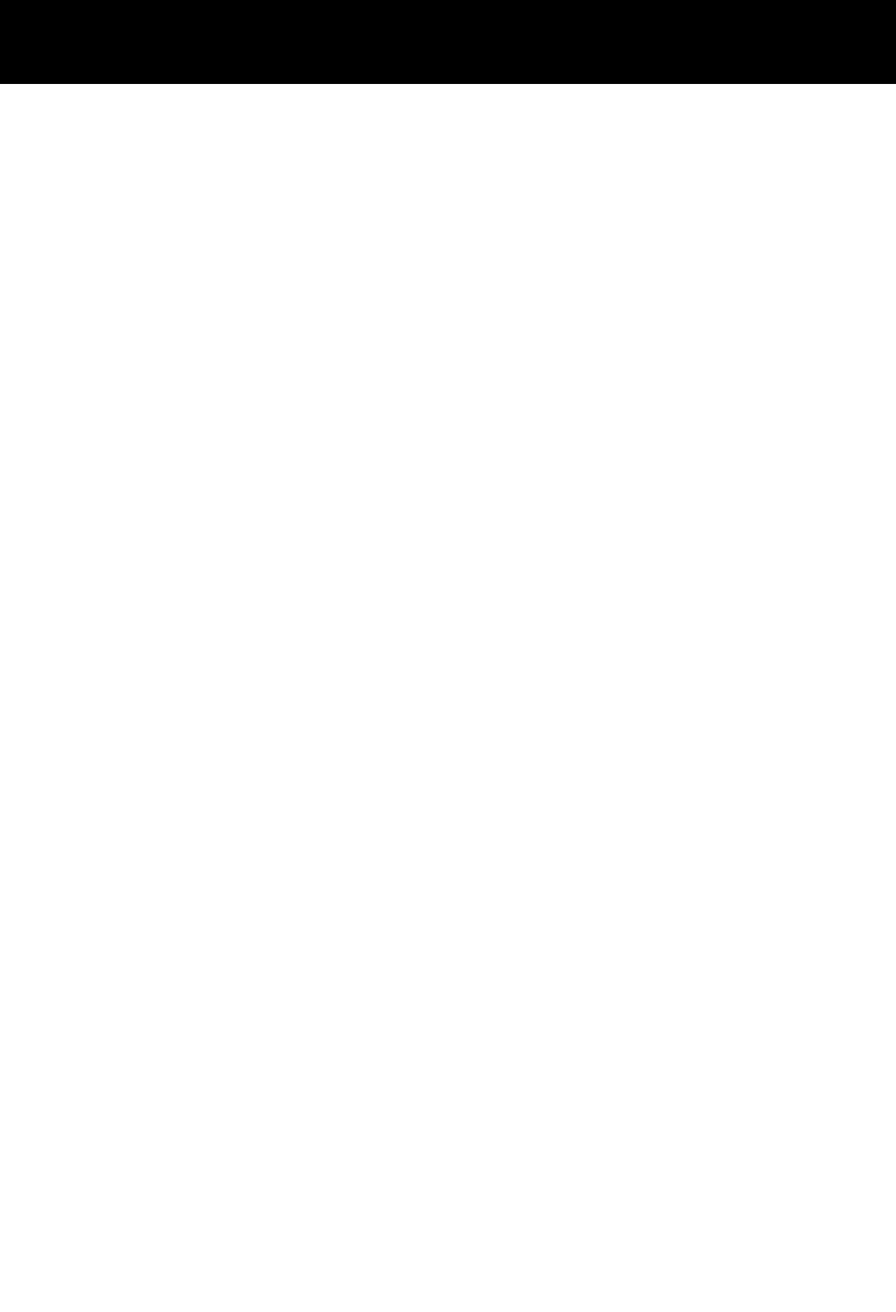
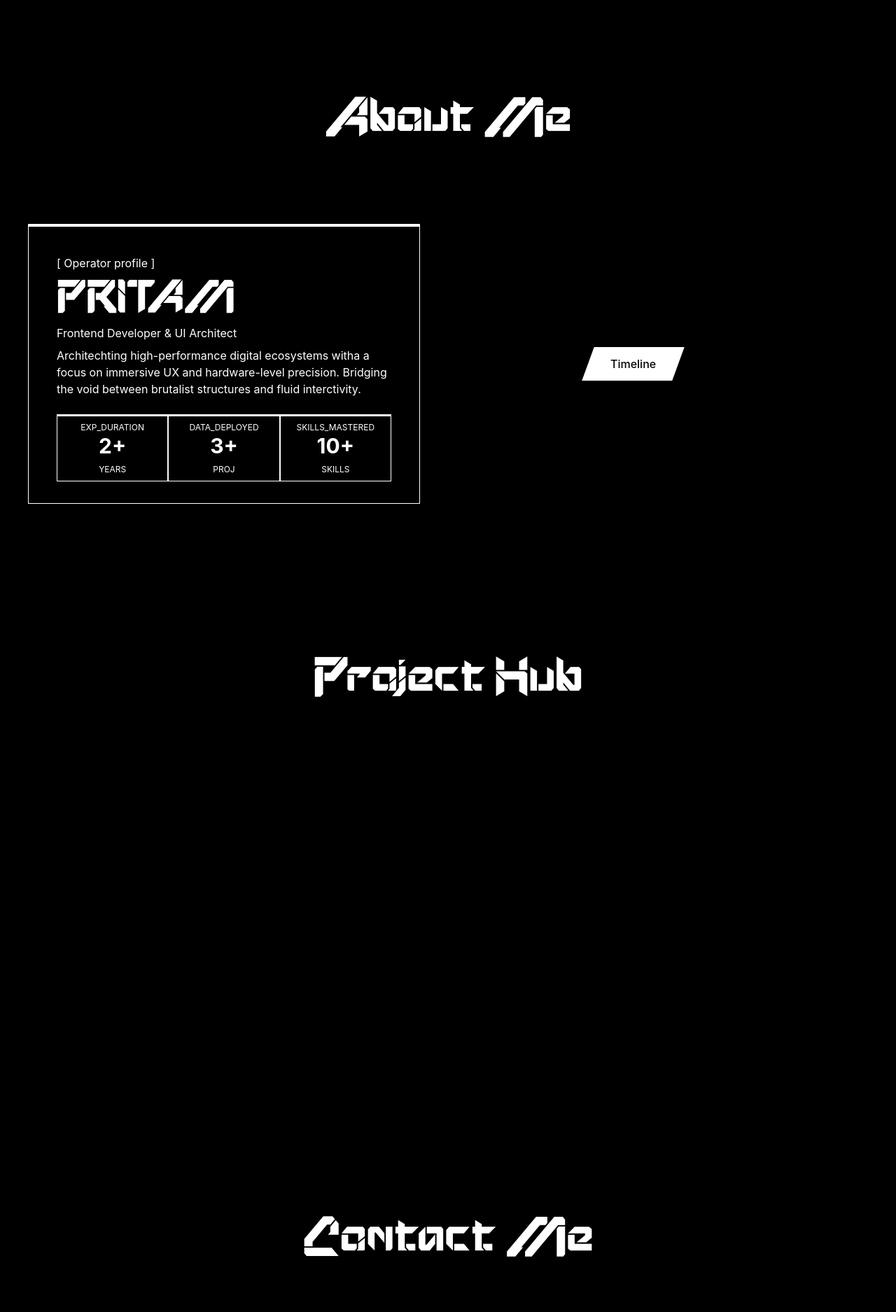
Before and after one commit to Pritamx4/Portfolio, a React (Vite) app: page / in a window 1280 px wide. Shown: the part 680-2555 px from the top of the page at 70% size. Before the commit the page ends 800 px from the top, so only its background shows below. Built offline with nearby package versions, Linux system fonts and the light colour scheme; a web font is replaced by a local one.

Commit message:
some small fixes

```diff
--- a/src/App.jsx
+++ b/src/App.jsx
@@ -12,12 +12,10 @@
         <Navbar/>
       </div>
       <div className="h-screen w-full bg-black text-white">
-        <Routes>
-        <Route path="/" element={<Home />} />
-        <Route path="/about" element={<About />} />
-        <Route path="/project" element={<Project />} />
-        <Route path="/contact" element={<Contact />} />
-      </Routes>
+        <Home />
+        <About />
+        <Project />
+        <Contact />
       </div>
     </>
   );
--- a/src/components/Navbar.jsx
+++ b/src/components/Navbar.jsx
@@ -1,4 +1,3 @@
-import { Link } from 'react-router-dom';
 import Logo from '../assets/px4 main logo.svg';
 const Navbar = () => {
   return (
@@ -7,10 +6,10 @@
         <img src={Logo} alt="PX4 logo" className="h-full w-full object-contain" />
       </div>
       <div className="flex justify-between gap-4 px-4 py-2">
-        <Link to="/">Home</Link>
-        <Link to="/about">About</Link>
-        <Link to="/project">Project</Link>
-        <Link to="/contact">Contact</Link>
+        <a href="#home">Home</a>
+        <a href="#about">About</a>
+        <a href="#project">Project</a>
+        <a href="#contact">Contact</a>
       </div>
     </div>
   );
--- a/src/main.jsx
+++ b/src/main.jsx
@@ -4,7 +4,5 @@
 import './index.css';
 
 ReactDom.createRoot(document.getElementById('root')).render(
-  <BrowserRouter>
     <App />
-  </BrowserRouter>
 );
--- a/src/pages/About.jsx
+++ b/src/pages/About.jsx
@@ -4,11 +4,11 @@
 
 const About = () => {
   return (
-    <div className="h-screen w-full bg-black justify-center">
+    <div id="about" className="h-screen w-full bg-black justify-center">
       <h1 className="h-20 w-full font-[ZeroMaster] text-7xl text-white items-center justify-center flex absolute left-0 z-20">
         About Me
       </h1>
-      <div className='flex'>
+      <div className="flex">
         <AboutLeft />
         <AboutRight />
       </div>
--- a/src/pages/Contact.jsx
+++ b/src/pages/Contact.jsx
@@ -1,10 +1,12 @@
-import ContactLeft from "../components/ContactLeft";
-import ContactRight from "../components/ContactRight";
-
+import ContactLeft from '../components/ContactLeft';
+import ContactRight from '../components/ContactRight';
 
 const Contact = () => {
   return (
-    <div className="relative flex h-screen w-full items-center justify-center bg-black">
+    <div
+      id="contact"
+      className="relative flex h-screen w-full items-center justify-center bg-black"
+    >
       <h1 className="absolute left-0 top-0 z-20 flex h-20 w-full items-center justify-center font-[ZeroMaster] text-7xl text-white">
         Contact Me
       </h1>
--- a/src/pages/Home.jsx
+++ b/src/pages/Home.jsx
@@ -3,7 +3,7 @@
 
 const Home = () => {
   return (
-    <div className="h-screen  flex items-center justify-between">
+    <div id="home" className="h-screen  flex items-center justify-between">
       <HomeLeft />
       <HomeRight />
     </div>
--- a/src/pages/Project.jsx
+++ b/src/pages/Project.jsx
@@ -1,6 +1,6 @@
 const Project = () => {
   return (
-    <div className="h-screen w-full bg-black justify-center">
+    <div id="project" className="h-screen w-full bg-black justify-center">
       <h1 className="h-20 w-full font-[ZeroMaster] text-7xl text-white items-center justify-center flex absolute left-0 z-20">
         Project Hub
       </h1>
```
